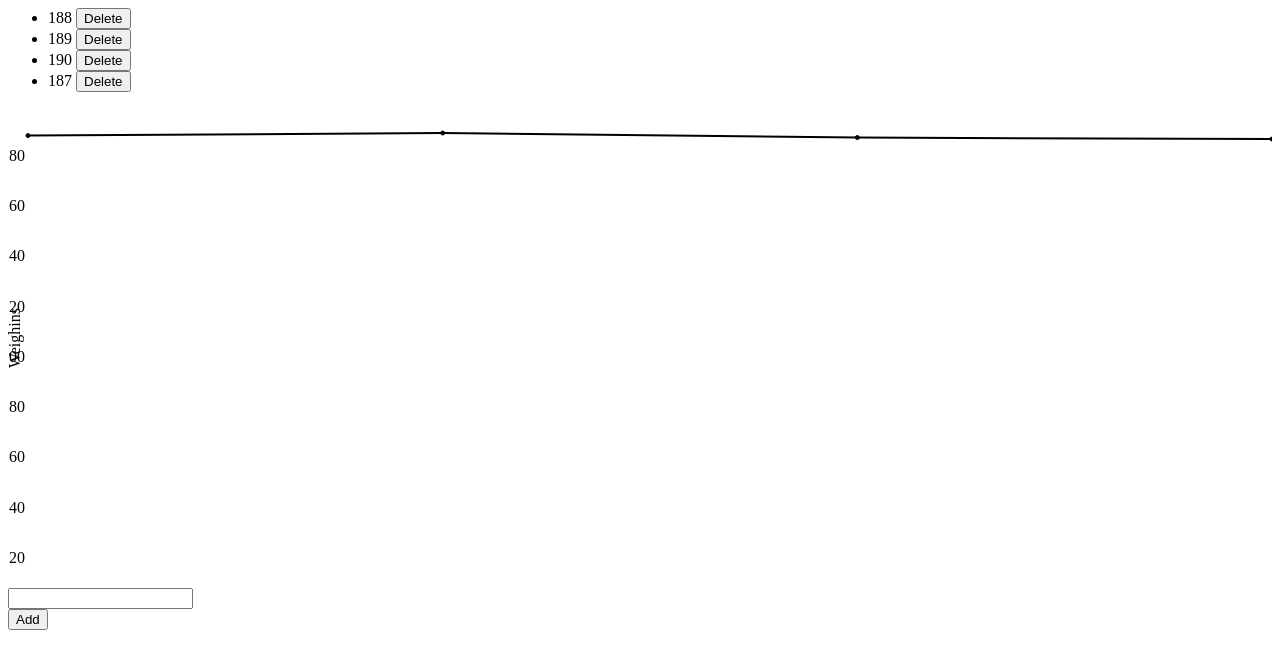
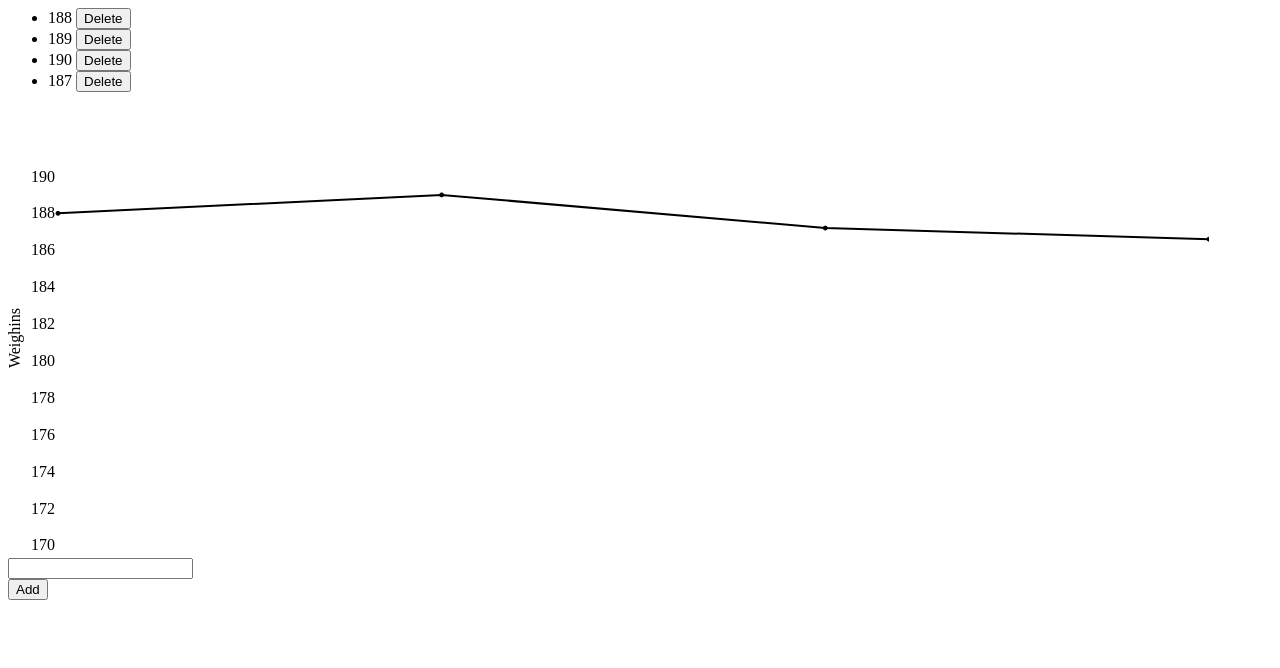
Before and after one commit to glredig/alter, a plain HTML site: page app/views/index.html in a window 1280 px wide. Drawn offline with nearby package versions, Linux system fonts and the light colour scheme.

Commit message:
make line chart look better

```diff
--- a/app/js/directives/lineChart.js
+++ b/app/js/directives/lineChart.js
@@ -36,12 +36,7 @@ app.directive('lineChart', ['$window', 'd3Service', function($window, d3Service)
 
 				    var width = d3.select(element[0]).node().offsetWidth - margin,
 				        height = 500 - margin,
-				        color = d3.scale.category20(),
-				        xScale = d3.scale.linear()
-				          .domain([0, d3.max(data, function(d) {
-				            return d.weight;
-				          })])
-				          .range([0, width]);
+				        color = d3.scale.category20();
 
 					    svg.attr('height', height);
 
@@ -50,7 +45,7 @@ app.directive('lineChart', ['$window', 'd3Service', function($window, d3Service)
 				      .range([0, width]);
 
 				    var y = d3.scale.linear()
-				      .domain([0, d3.max(data, function(d) {return d.weight}) + 2])
+				      .domain([d3.min(data, function(d) {return d.weight - 20}), d3.max(data, function(d) {return d.weight}) + 2])
 				      .range([height, 0]);
 
 				    var total_line = d3.svg.line()
--- a/app/views/index.html
+++ b/app/views/index.html
@@ -12,12 +12,14 @@
 			</li>
 		</ul>
 
-		<line-chart></line-chart>
+		<div style="margin-right: 5%;">
+			<line-chart margin=50></line-chart>
 
-		<form>
-			<input type="text" ng-model="weight" /><br>
-			<input type="submit" ng-click="addWeight(weight)" value="Add" />
-		</form>
+			<form>
+				<input type="text" ng-model="weight" /><br>
+				<input type="submit" ng-click="addWeight(weight)" value="Add" />
+			</form>
+		</div>
 	</div>
 	<script src="https://ajax.googleapis.com/ajax/libs/angularjs/1.4.8/angular.min.js" type="text/javascript"></script>
 	<script src="../js/services/d3Service.js" type="text/javascript"></script>
```
